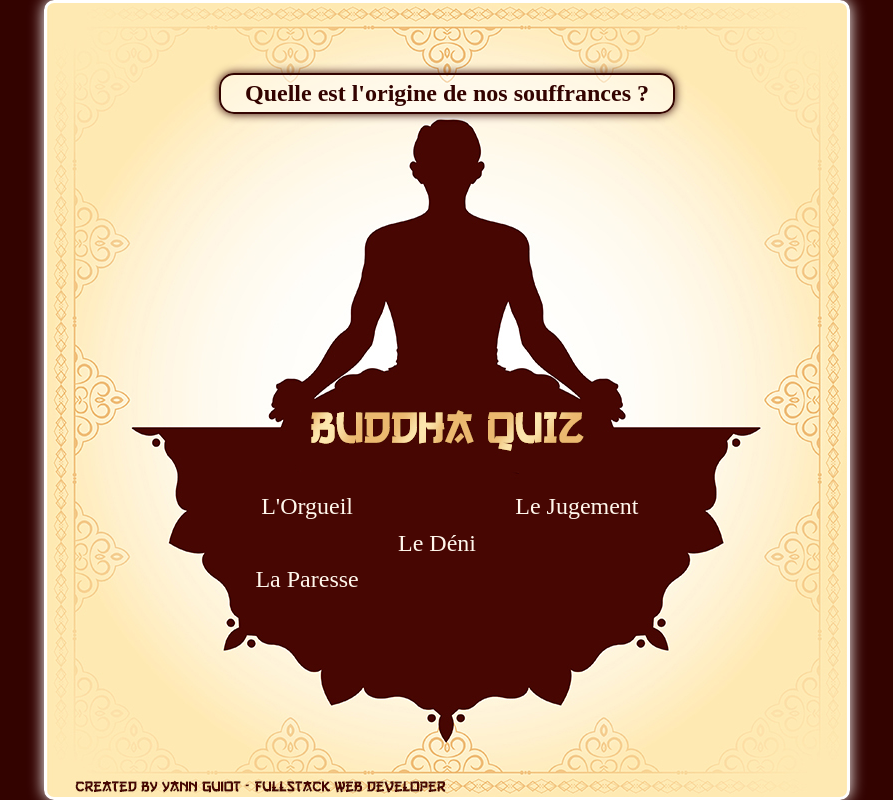
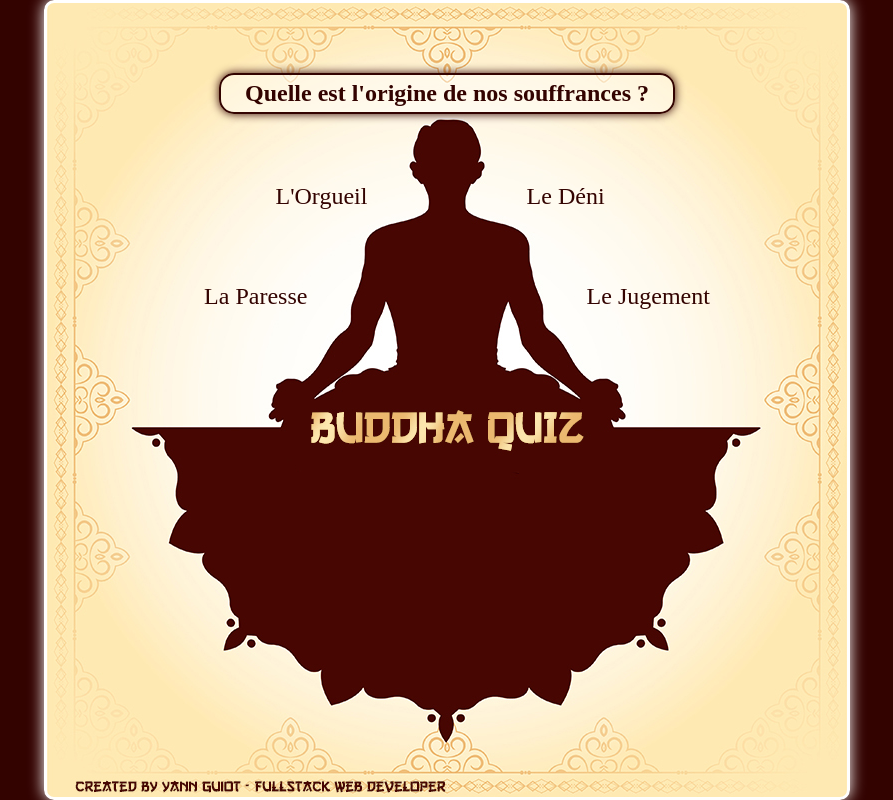
Before and after one commit to YannGUIOT/jQuery-Buddha-Quiz, a plain HTML site: page index.html in a window 1280 px wide. Both pictures are taken after a click on the button "Start Quiz". Shown: the whole page, without its empty margins (193-1086 px from the left). Drawn offline with nearby package versions, Linux system fonts and the light colour scheme; a web font is replaced by a local one.

Commit message:
Buddha Quiz

```diff
--- a/index.html
+++ b/index.html
@@ -8,7 +8,7 @@
   <link rel="stylesheet" href="style.css">
   <link rel="preconnect" href="https://fonts.googleapis.com">
   <link rel="preconnect" href="https://fonts.gstatic.com" crossorigin>
-  <link href="https://fonts.googleapis.com/css2?family=Architects+Daughter&family=Gluten:wght@400;600;800&family=Nunito:wght@400;600;800&family=Phudu:wght@400;500;600&display=swap" rel="stylesheet">
+  <link href="https://fonts.googleapis.com/css2?family=Architects+Daughter&family=Gluten:wght@400;500;600;800&family=Nunito:wght@400;600;800&family=Phudu:wght@400;500;600&display=swap" rel="stylesheet">
   <link rel="icon" href="./img/buddha.ico" type="image/x-icon">
   <title>Buddha Quiz</title>
 </head>
@@ -16,6 +16,10 @@
 
   <div class="quiz-container">
     <div class="question"></div>
+    <div class="answers option1"></div>
+    <div class="answers option2"></div>
+    <div class="answers option3"></div>
+    <div class="answers option4"></div>
     <div class="options"></div>
     <div class="result"></div>
     <div class="more"></div>
--- a/script.js
+++ b/script.js
@@ -13,20 +13,22 @@ $(document).ready(function() {  // fonction éxécutée après le chargement du
 
   const displayQuestion = (index) => {
 
+    $('.next-btn').text('Suivant');
     $('.next-btn').hide();
     $('.question').show();
 
     const question = questions[index];
     $('.question').text(question.question);
 
-    const optionsHtml = question.options.map(option => {
-      return `<label><input type="radio" name="answer" value="${option}"> ${option}</label><br>`;
-    }).join('');
-    $('.options').html(optionsHtml);
+    $('.option1').html(`<label><input type="radio" name="answer" value="${question.options[0]}"> ${question.options[0]}</label>`);
+    $('.option2').html(`<label><input type="radio" name="answer" value="${question.options[1]}"> ${question.options[1]}</label>`);
+    $('.option3').html(`<label><input type="radio" name="answer" value="${question.options[2]}"> ${question.options[2]}</label>`);
+    $('.option4').html(`<label><input type="radio" name="answer" value="${question.options[3]}"> ${question.options[3]}</label>`);
+
 
     //** ANSWERS GESTION **//
     $('input[name="answer"]').change(function() {
-      $('.options').html('');
+      cleanOptions();
       const selectedOption = $(this).val();
       if (selectedOption === question.answer) {
         $('.result').text("BRAVO !");
@@ -45,7 +47,6 @@ $(document).ready(function() {  // fonction éxécutée après le chargement du
     if((isStart == false) || (currentQuestionIndex == questions.length)) {
       currentQuestionIndex = 0;
       isStart = true;
-      $('.next-btn').text('Suivant');
       cleanAllDisplay();
       displayQuestion(currentQuestionIndex);
 
@@ -74,9 +75,19 @@ $(document).ready(function() {  // fonction éxécutée après le chargement du
 
   const cleanAllDisplay = () => {
     $('.question').text('');
-    $('.options').html('');
     $('.result').text('');
     $('.more').text('');
+    $('.option1').html('');
+    $('.option2').html('');
+    $('.option3').html('');
+    $('.option4').html('');
+  }
+
+  const cleanOptions = () => {
+    $('.option1').html('');
+    $('.option2').html('');
+    $('.option3').html('');
+    $('.option4').html('');
   }
 
 });
--- a/style.css
+++ b/style.css
@@ -48,7 +48,7 @@ body {
   color: var(--textColor);
   font-family: 'Gluten';
   font-size: x-large;
-  height: 100px;
+  height: 105px;
   width: 420px;
   display: flex;
   flex-direction: column;
@@ -58,8 +58,50 @@ body {
   gap: 0.1em;
 }
 
+.answers {
+  color: var(--background);
+  font-family: 'Gluten';
+  font-size: x-large;
+  font-weight: 500;
+}
+
+.option1 {
+  position: absolute;
+  top: 180px;
+  right: 470px;
+}
+
+.option2 {
+  position: absolute;
+  top: 280px;
+  right: 530px;
+}
+
+.option3 {
+  position: absolute;
+  top: 180px;
+  left: 470px;
+}
+
+.option4 {
+  position: absolute;
+  top: 280px;
+  left: 530px;
+}
+
 label, button {
   cursor: pointer;
+}
+
+label {
+  padding: 0.4em;
+}
+
+label:hover, .selected {
+  border: 2px solid var(--background);
+  border-radius: 15px;
+  box-shadow: 0 0 8px var(--background);
+  background-color: rgba(255, 255, 255, 0.45);
 }
 
 .result {
@@ -90,6 +132,7 @@ label, button {
   font-family: 'Phudu';
   font-weight: bold;
   font-size: large;
+  padding: 0.3em;
 }
 
 button {
```
